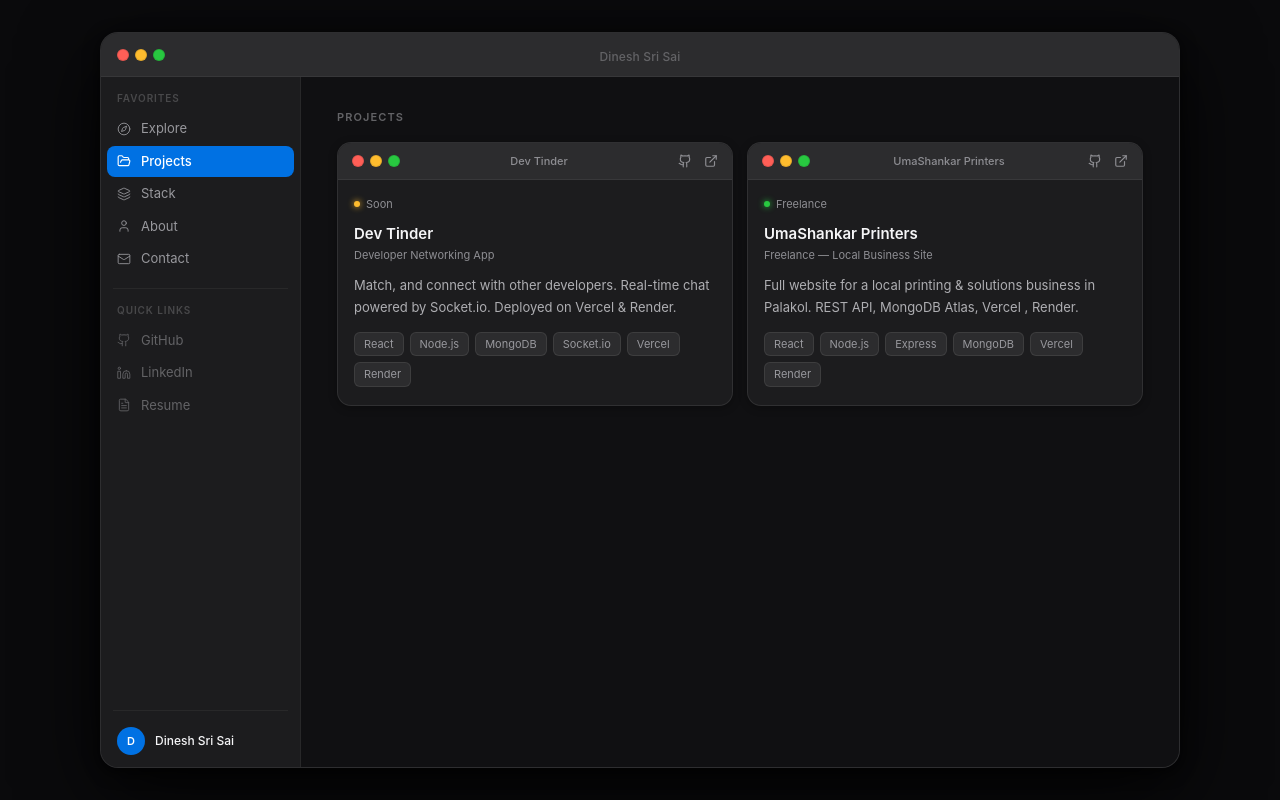
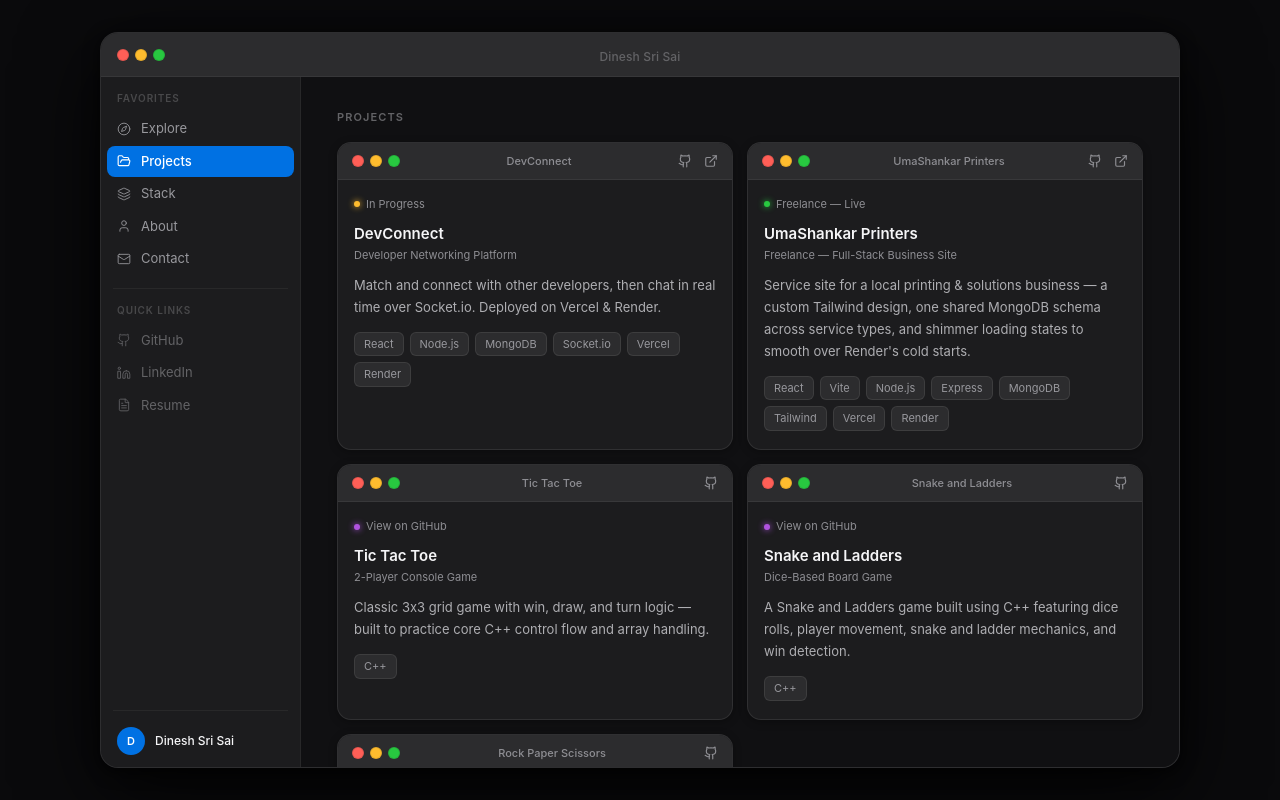
Before and after one commit to dineshsrisai/portfolio, a React (Vite) app: page / in a window 1280 px wide. Both pictures are taken after a click on the button "View Projects". Built offline with nearby package versions, Linux system fonts and the light colour scheme.

Commit message:
added projects

```diff
--- a/src/components/Projects.jsx
+++ b/src/components/Projects.jsx
@@ -2,32 +2,81 @@
 import TrafficLights from "./TrafficLights";
 import useIsMobile from "./useIsMobile";
 
+const CARD_GLOW = "rgba(99, 102, 241, 0.25)";
+const CARD_GLOW_BORDER = "rgba(99, 102, 241, 0.4)";
+
+const STATUS_COLORS = {
+  building: "#febc2e",
+  live: "#28c840",
+  indigo: "#5e5ce6",
+  purple: "#af52de",
+  teal: "#30b0c7",
+};
+
 const projects = [
   {
-    title: "Dev Tinder",
-    subtitle: "Developer Networking App",
+    title: "DevConnect",
+    subtitle: "Developer Networking Platform",
     description:
-      "Match, and connect with other developers. Real-time chat powered by Socket.io. Deployed on Vercel & Render.",
+      "Match and connect with other developers, then chat in real time over Socket.io. Deployed on Vercel & Render.",
     tech: ["React", "Node.js", "MongoDB", "Socket.io", "Vercel", "Render"],
-    statusDot: "#febc2e",
-    status: "Soon",
+    statusDot: STATUS_COLORS.building,
+    status: "In Progress",
     github: "https://github.com/dineshsrisai/devTinder",
     live: "https://devtinder.in",
-    glow: "rgba(99, 102, 241, 0.25)",
-    glowBorder: "rgba(99, 102, 241, 0.4)",
   },
   {
     title: "UmaShankar Printers",
-    subtitle: "Freelance — Local Business Site",
+    subtitle: "Freelance — Full-Stack Business Site",
     description:
-      "Full website for a local printing & solutions business in Palakol. REST API, MongoDB Atlas, Vercel , Render.",
-    tech: ["React", "Node.js", "Express", "MongoDB", "Vercel", "Render"],
-    statusDot: "#28c840",
-    status: "Freelance",
+      "Service site for a local printing & solutions business — a custom Tailwind design, one shared MongoDB schema across service types, and shimmer loading states to smooth over Render's cold starts.",
+    tech: [
+      "React",
+      "Vite",
+      "Node.js",
+      "Express",
+      "MongoDB",
+      "Tailwind",
+      "Vercel",
+      "Render",
+    ],
+    statusDot: STATUS_COLORS.live,
+    status: "Freelance — Live",
     github: "https://github.com/dineshsrisai/umaShankar",
     live: "https://umashankarprints.vercel.app/",
-    glow: "rgba(99, 102, 241, 0.25)",
-    glowBorder: "rgba(99, 102, 241, 0.4)",
+  },
+  {
+    title: "Tic Tac Toe",
+    subtitle: "2-Player Console Game",
+    description:
+      "Classic 3x3 grid game with win, draw, and turn logic — built to practice core C++ control flow and array handling.",
+    tech: ["C++"],
+    statusDot: STATUS_COLORS.purple,
+    status: "View on GitHub",
+    github: "https://github.com/dineshsrisai/TicTacToe",
+    live: null,
+  },
+  {
+    title: "Snake and Ladders",
+    subtitle: "Dice-Based Board Game",
+    description:
+      "A Snake and Ladders game built using C++ featuring dice rolls, player movement, snake and ladder mechanics, and win detection.",
+    tech: ["C++"],
+    statusDot: STATUS_COLORS.purple,
+    status: "View on GitHub",
+    github: "https://github.com/dineshsrisai/SnakeandLadders",
+    live: null,
+  },
+  {
+    title: "Rock Paper Scissors",
+    subtitle: "Player vs Computer",
+    description:
+      "Round-based game against a randomized computer opponent, with running score tracking across rounds.",
+    tech: ["C++"],
+    statusDot: STATUS_COLORS.purple,
+    status: "View on GitHub",
+    github: "https://github.com/dineshsrisai/RockPaperScissors",
+    live: null,
   },
 ];
 
@@ -70,13 +119,14 @@
 
 function ProjectCard({ project, isMobile }) {
   const handleEnter = (e) => {
-    e.currentTarget.style.boxShadow = `0 0 0 1px ${project.glowBorder}, 0 0 55px 8px ${project.glow}, 0 8px 30px rgba(0,0,0,0.5)`;
+    e.currentTarget.style.boxShadow = `0 0 0 1px ${CARD_GLOW_BORDER}, 0 0 55px 8px ${CARD_GLOW}, 0 8px 30px rgba(0,0,0,0.5)`;
     e.currentTarget.style.transform = "translateY(-2px)";
   };
   const handleLeave = (e) => {
     e.currentTarget.style.boxShadow = "0 2px 8px rgba(0,0,0,0.3)";
     e.currentTarget.style.transform = "translateY(0)";
   };
+  const hasLiveDemo = Boolean(project.live) && project.live !== project.github;
 
   return (
     <div
@@ -103,6 +153,7 @@
       >
         {isMobile ? (
           <span
+            aria-hidden="true"
             style={{
               width: 8,
               height: 8,
@@ -130,6 +181,7 @@
             href={project.github}
             target="_blank"
             rel="noreferrer"
+            aria-label={`View ${project.title} source on GitHub`}
             style={{
               color: "#8e8e93",
               display: "flex",
@@ -141,10 +193,12 @@
           >
             <Github size={14} />
           </a>
+          {hasLiveDemo && (
             <a
               href={project.live}
               target="_blank"
               rel="noreferrer"
+              aria-label={`View ${project.title} live site`}
               style={{
                 color: "#8e8e93",
                 display: "flex",
@@ -156,6 +210,7 @@
             >
               <ExternalLink size={14} />
             </a>
+          )}
         </div>
       </div>
 
@@ -170,6 +225,7 @@
             }}
           >
             <span
+              aria-hidden="true"
               style={{
                 width: 6,
                 height: 6,
```
Lines whose indentation alone changed are shown as unchanged.
